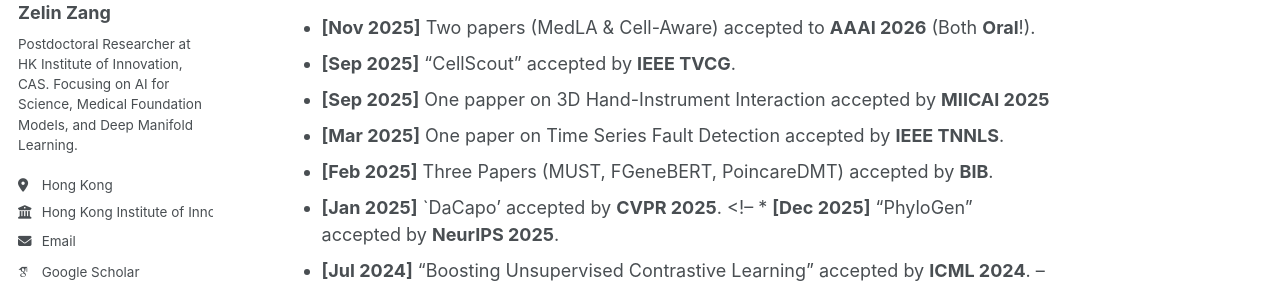
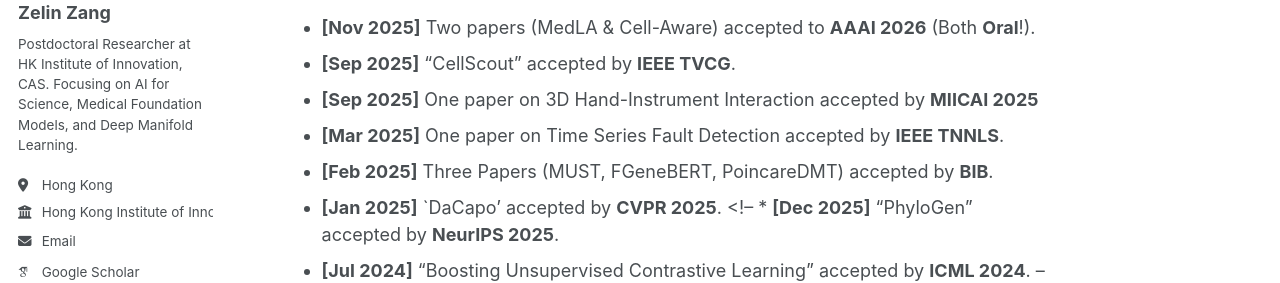
Before and after one commit to zangzelin/zangzelin.github.io, a Jekyll site: the page built from _pages/about.md, in a window 1280 px wide and 900 px high, scrolled down 924 px. Shown: the part 282-565 px from the top of the window. Built offline with Jekyll 4.4.1, drawn with Linux system fonts in a browser that asks for light colours; some web fonts are replaced; a script bundle is joined from its source files by our own code; library files that are not in the unit come from our copies.

Commit message:
auto push

```diff
--- a/_pages/about.md
+++ b/_pages/about.md
@@ -42,7 +42,7 @@ Research Interests
 *   **[Nov 2025]** Two papers (MedLA & Cell-Aware) accepted to **AAAI 2026** (Both **Oral**!).
 <!-- *   **[Jan 2026]** "DMT-ME" (Manifold Transformation) has been accepted by **IEEE TPAMI** (IF=20). -->
 *   **[Sep 2025]** "CellScout" accepted by **IEEE TVCG**.
-*   **[Sep 2025]** One papper on 3D Hand-Instrument Interaction accepted by **MIICAI 2025**
+*   **[Sep 2025]** One paper on 3D Hand-Instrument Interaction accepted by **MIICAI 2025**
 *   **[Mar 2025]** One paper on Time Series Fault Detection accepted by **IEEE TNNLS**.
 *   **[Feb 2025]** Three Papers (MUST, FGeneBERT, PoincareDMT) accepted by **BIB**.
 *   **[Jan 2025]** `DaCapo' accepted by **CVPR 2025**.
```
